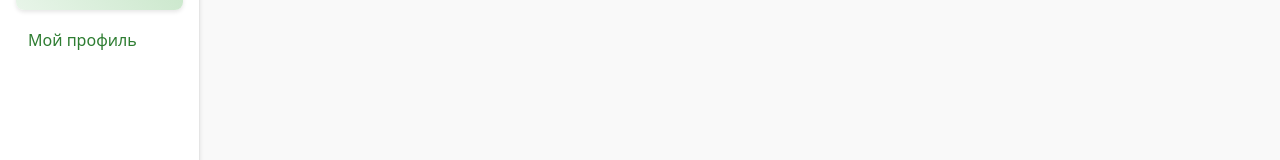
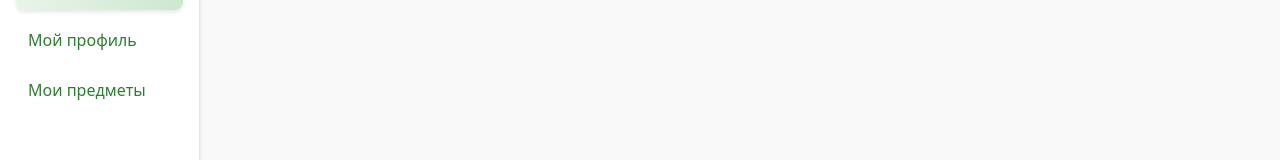
Before and after one commit to Alex-L-K-free/EduConnect, a React (Create React App) app in the folder educonnect/frontend/: page /teacher in a window 1280 px wide. Shown: the part 136-296 px from the top of the page. Built offline with nearby package versions, Linux system fonts and the light colour scheme.

Commit message:
регистрация учителя (профиль v2.6)

```diff
--- a/educonnect/frontend/src/components/layout/SidebarTeacher.js
+++ b/educonnect/frontend/src/components/layout/SidebarTeacher.js
@@ -14,14 +14,15 @@ const SidebarTeacher = ({ activePage, onNavigate }) => {
         </li>
         <li
           className={activePage === 'profile' ? 'active' : ''}
-          onClick={() => onNavigate('profile')}
-        >
+          onClick={() => onNavigate('profile')}>
           <a href="#!">Мой профиль</a>
         </li>
-        {/* <li className={activePage === 'teacher' ? 'active' : ''}>
-          <a href="/teacher">учителя</a>
+        <li
+          className={activePage === 'subjects' ? 'active' : ''}
+          onClick={() => onNavigate('subjects')}>
+          <a href="#!">Мои предметы</a>
         </li>
-        <li className={activePage === 'student' ? 'active' : ''}>
+        {/* <li className={activePage === 'student' ? 'active' : ''}>
           <a href="/student">ученика</a>
         </li> */}
          {/* Добавьте другие элементы навигации для ученика */}
```
Also changed, not shown: educonnect/frontend/src/components/forms/teachers/TeacherSubjects.css (added), educonnect/frontend/src/components/forms/teachers/TeacherSubjects.js (added).
